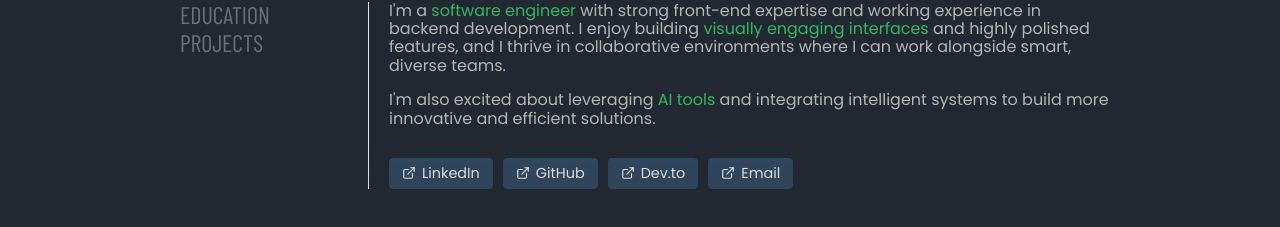
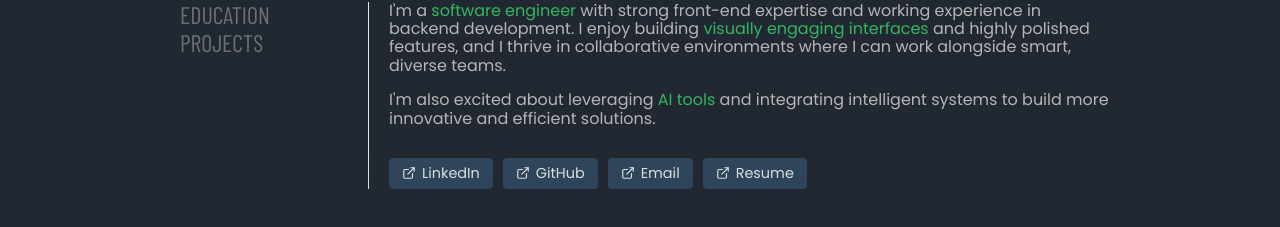
Before and after one commit to xendke/xendke.github.io, a React app: page / in a window 1280 px wide. Shown: the part 278-505 px from the top of the page. Built offline with nearby package versions, Linux system fonts and the light colour scheme.

Commit message:
resume link

```diff
--- a/src/components/DynamicContent/AboutMe/AboutMe.jsx
+++ b/src/components/DynamicContent/AboutMe/AboutMe.jsx
@@ -56,15 +56,6 @@ const AboutMe = () => {
 						GitHub
 					</a>
 					<a
-						href="https://dev.to/xendke"
-						target="_blank"
-						rel="noopener noreferrer"
-						className="link-btn"
-					>
-						<LinkIcon />
-						Dev.to
-					</a>
-					<a
 						href="mailto:xendke@gmail.com"
 						target="_blank"
 						rel="noopener noreferrer"
@@ -73,6 +64,15 @@ const AboutMe = () => {
 						<LinkIcon />
 						Email
 					</a>
+					<a
+						href="https://drive.google.com/uc?export=download&id=1fH8XnV39cIDCmXGgu8LZFB27dY9cbesm"
+						target="_blank"
+						rel="noopener noreferrer"
+						className="link-btn"
+					>
+						<LinkIcon />
+						Resume
+					</a>
 				</div>
 			</div>
 		</div>
```
